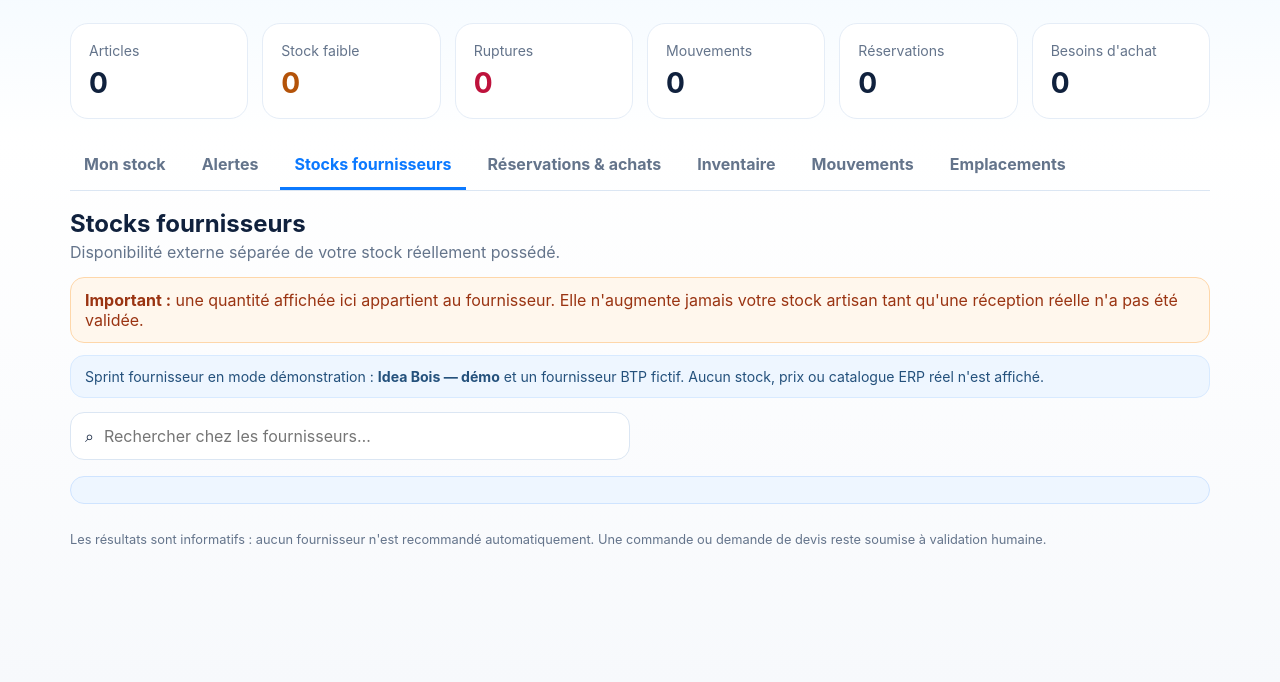
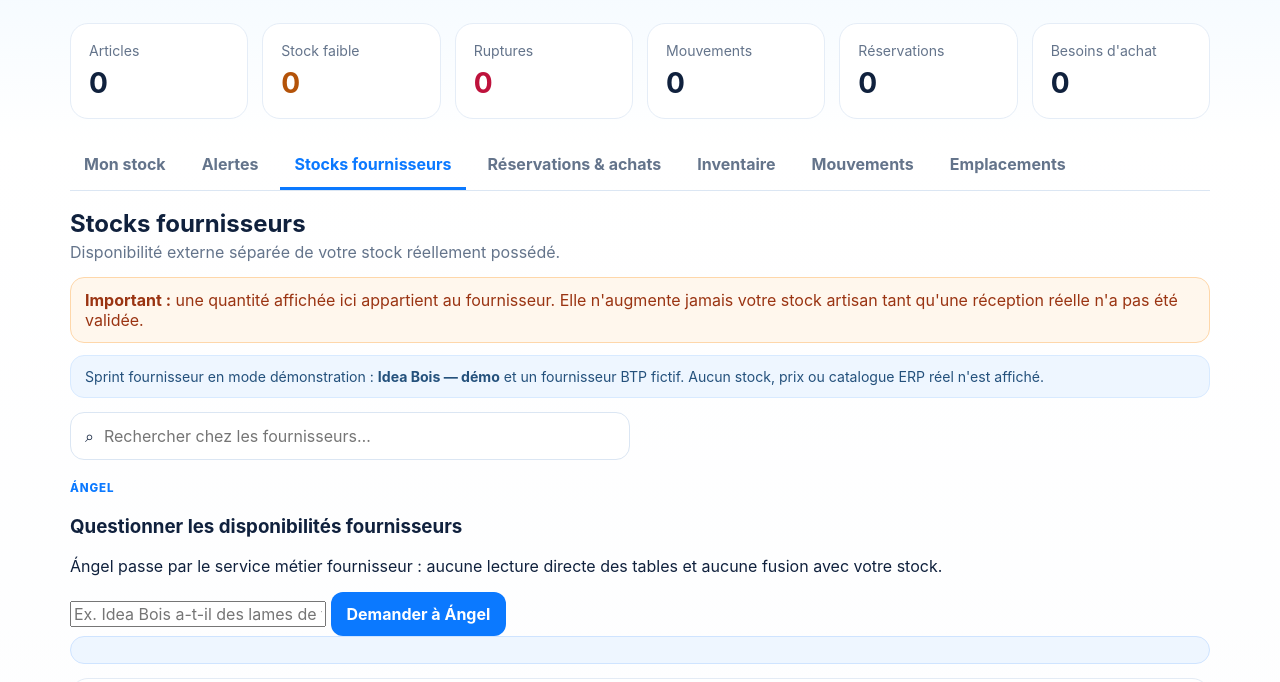
Before and after one commit to thibaultmourlane7/speedarti-stock-demo., a website with bundled scripts: page index.html in a window 1280 px wide. Both pictures are taken after a click on the button "Stocks fournisseurs". Shown: the part 117-799 px from the top of the page. Built offline with nearby package versions, Linux system fonts and the light colour scheme.

Commit message:
Angèle: ajoute le bloc de recherche fournisseur

```diff
--- a/index.html
+++ b/index.html
@@ -63,6 +63,20 @@
       <div class="toolbar">
         <label class="search"><span aria-hidden="true">⌕</span><input id="supplier-search-input" type="search" placeholder="Rechercher chez les fournisseurs…"></label>
       </div>
+
+      <section class="angel-supplier-box">
+        <div>
+          <span class="eyebrow">Ángel</span>
+          <h3>Questionner les disponibilités fournisseurs</h3>
+          <p>Ángel passe par le service métier fournisseur : aucune lecture directe des tables et aucune fusion avec votre stock.</p>
+        </div>
+        <form id="angel-supplier-form" class="angel-supplier-form">
+          <input name="query" placeholder="Ex. Idea Bois a-t-il des lames de terrasse ?" required>
+          <button class="button primary">Demander à Ángel</button>
+        </form>
+        <div id="angel-supplier-answer" class="angel-supplier-answer" hidden></div>
+      </section>
+
       <div id="supplier-draft" class="supplier-draft" hidden></div>
       <div id="supplier-list" class="supplier-list"></div>
       <p class="supplier-footnote">Les résultats sont informatifs : aucun fournisseur n'est recommandé automatiquement. Une commande ou demande de devis reste soumise à validation humaine.</p>
```
